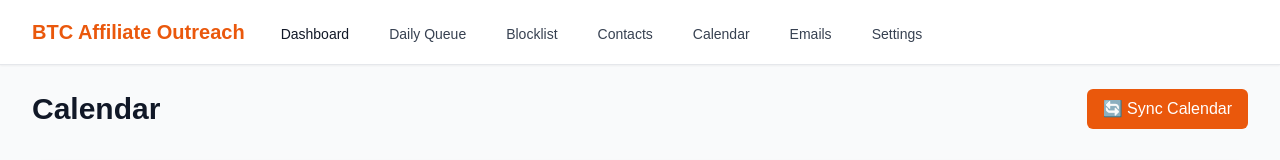
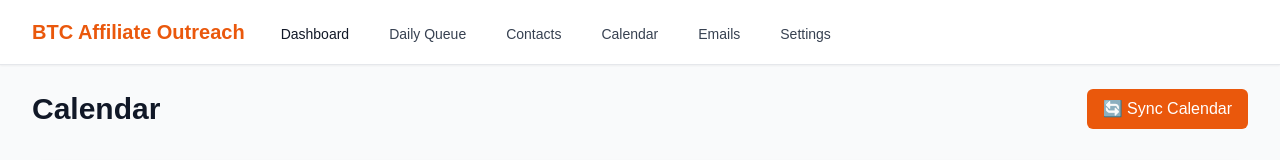
Before and after one commit to Russ258/btc-affiliate-outreach-, a Next.js app: page /calendar in a window 1280 px wide. Shown: the top 160 px of the page. Built offline with nearby package versions, Linux system fonts and the light colour scheme; no server answers; the database is empty.

Commit message:
Remove Blocklist from navigation header

```diff
--- a/app/layout.tsx
+++ b/app/layout.tsx
@@ -39,12 +39,6 @@ export default function RootLayout({
                       Daily Queue
                     </Link>
                     <Link
-                      href="/blocklist"
-                      className="inline-flex items-center px-1 pt-1 text-sm font-medium text-gray-700 hover:text-orange-600"
-                    >
-                      Blocklist
-                    </Link>
-                    <Link
                       href="/contacts"
                       className="inline-flex items-center px-1 pt-1 text-sm font-medium text-gray-700 hover:text-orange-600"
                     >
```
